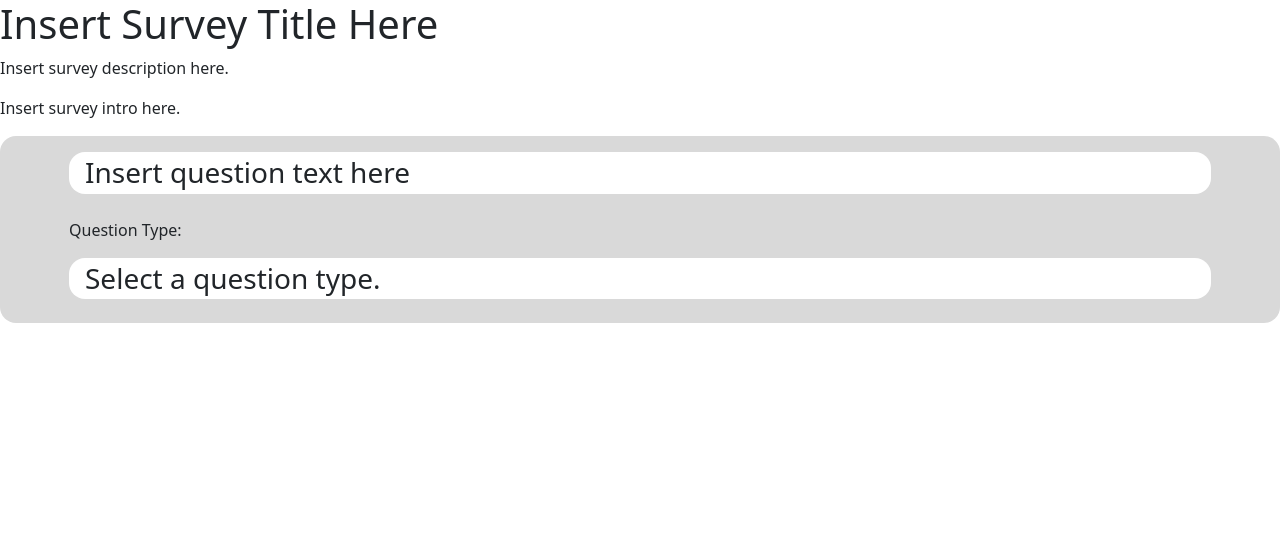
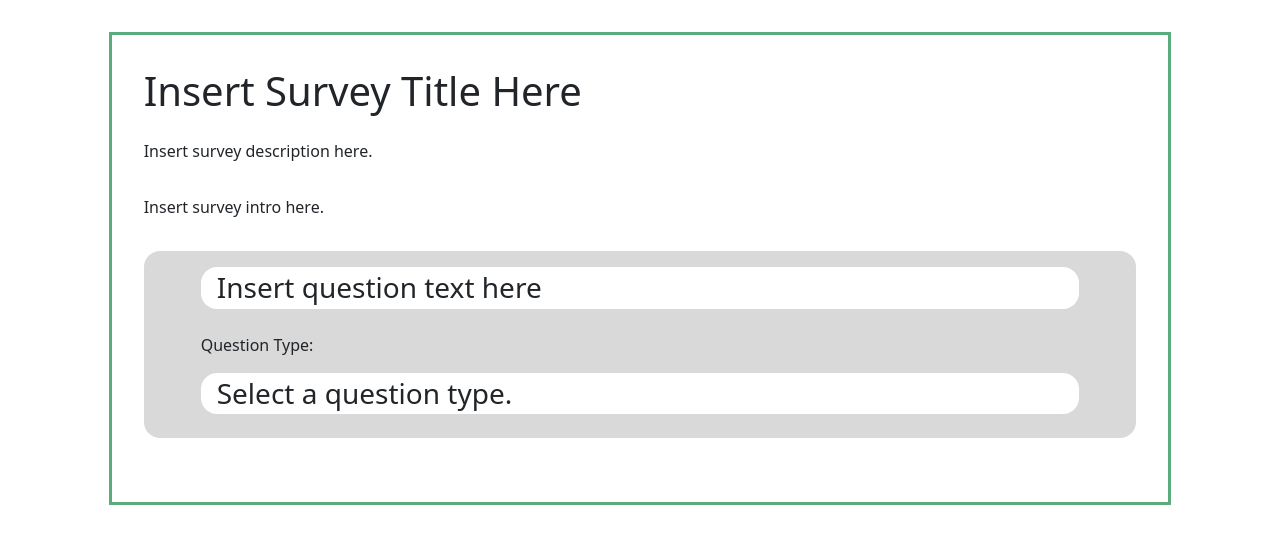
Before and after one commit to AppleVine/survey_app_frontend, a React (Create React App) app: page /surveys/1 in a window 1280 px wide. Shown: the top 544 px of the page. Built offline with nearby package versions, Linux system fonts and the light colour scheme; no server answers.

Commit message:
Style View Survey page

```diff
--- a/src/components/survey/EditSurveyButton.jsx
+++ b/src/components/survey/EditSurveyButton.jsx
@@ -1,15 +1,18 @@
 import React from 'react'
 import { Link, useParams } from 'react-router-dom';
 import { checkForUser } from '../../services/authServices'
+
+// CSS imports
+import Button from 'react-bootstrap/Button';
 
 export default function EditSurveyButton() {
  const {surveyId} = useParams();
  const isUser = checkForUser();
 
   return (
-    <div>
+    <div className='d-flex justify-content-center'>
       {
-        isUser ? <Link to={`/surveys/${surveyId}/edit`}>Edit Survey</Link>: null
+        isUser ? <Link to={`/surveys/${surveyId}/edit`}><Button variant="primary">Edit Survey</Button></Link>: null
       }
     </div>
   )
--- a/src/components/survey/EditViewSurveyContainer.css
+++ b/src/components/survey/EditViewSurveyContainer.css
@@ -38,6 +38,7 @@ textarea {
 
 .survey-container {
     margin-top: 2rem;
+    margin-bottom: 2rem;
     padding: 2rem;
     border: 3px solid #5cab7d;
 }
--- a/src/components/survey/ViewSurveyContainer.jsx
+++ b/src/components/survey/ViewSurveyContainer.jsx
@@ -5,6 +5,12 @@ import SurveyDescription from './SurveyDescription'
 import SurveyIntroText from './SurveyIntroText'
 import SurveyQuestionsContainer from './SurveyQuestionsContainer'
 import EditSurveyButton from './EditSurveyButton'
+
+// CSS imports
+import './EditViewSurveyContainer.css'
+import Stack from 'react-bootstrap/Stack'
+import Row from 'react-bootstrap/Row'
+import Col from 'react-bootstrap/Col'
 
 export default function ViewSurveyContainer() {
   const editDispatch = useEditDispatchContext();
@@ -15,12 +21,16 @@ export default function ViewSurveyContainer() {
   }, []);
 
   return (
-    <div>
-        <SurveyTitle />
-        <SurveyDescription />
-        <SurveyIntroText />
-        <SurveyQuestionsContainer />
-        <EditSurveyButton />
-    </div>
+<Row className='justify-content-center'>
+  <Col md={10}>
+    <Stack gap={3} className='survey-container'>
+      <SurveyTitle />
+      <SurveyDescription />
+      <SurveyIntroText />
+      <SurveyQuestionsContainer />
+      <EditSurveyButton />
+    </Stack>
+  </Col>
+</Row>
   )
 }
```
